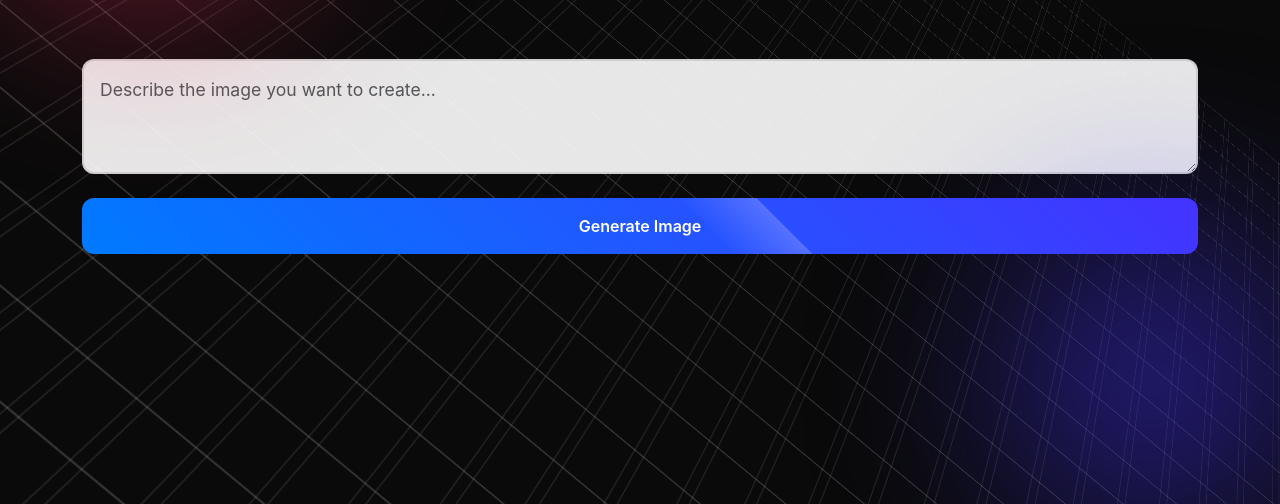
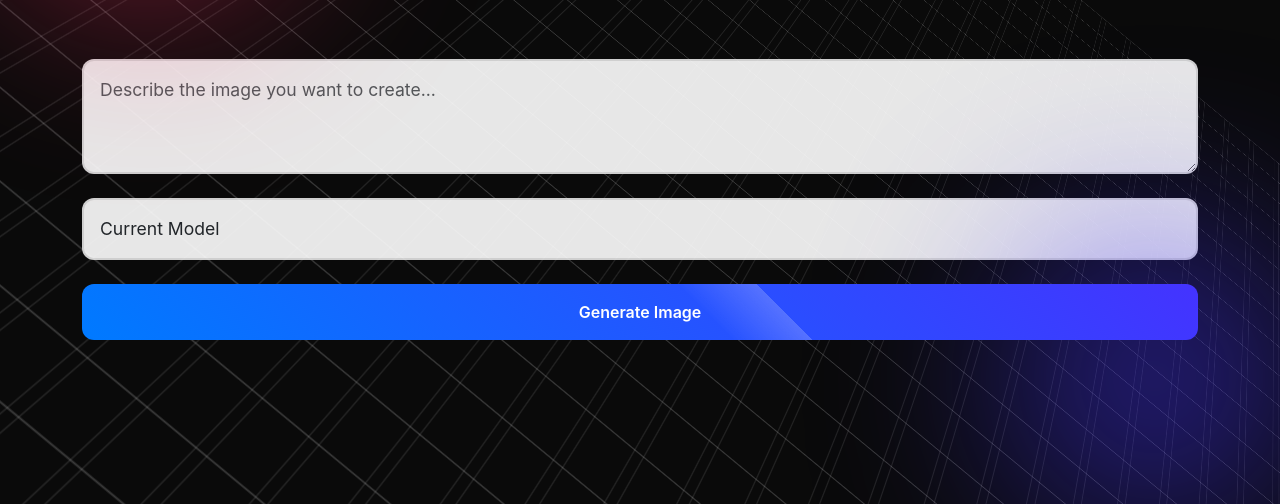
Before and after one commit to ayushsalunkhe/text-to-image, a Flask app: page / in a window 1280 px wide. Shown: the part 296-800 px from the top of the page. Run offline with Flask 3, Linux system fonts and the light colour scheme.

Commit message:
Update index.html

```diff
--- a/templates/index.html
+++ b/templates/index.html
@@ -414,6 +414,12 @@
                         placeholder="Describe the image you want to create..."
                     ></textarea>
                 </div>
+                <div class="mb-4">
+                    <select class="form-control" id="model" name="model" required>
+                        <option value="black-forest-labs/FLUX.1-schnell">Current Model</option>
+                        <option value="black-forest-labs/FLUX.1-dev">New Model (FLUX.1-dev)</option>
+                    </select>
+                </div>
                 <div class="d-grid">
                     <button type="submit" class="btn btn-generate">
                         Generate Image
@@ -460,6 +466,7 @@
             }
 
             const prompt = document.getElementById('prompt').value;
+            const model = document.getElementById('model').value;
             const loading = document.getElementById('loading');
             const resultImage = document.getElementById('result-image');
             const errorMessage = document.getElementById('error-message');
@@ -475,7 +482,7 @@
                     headers: {
                         'Content-Type': 'application/x-www-form-urlencoded',
                     },
-                    body: `prompt=${encodeURIComponent(prompt)}`
+                    body: `prompt=${encodeURIComponent(prompt)}&model=${encodeURIComponent(model)}`
                 });
 
                 const data = await response.json();
```
